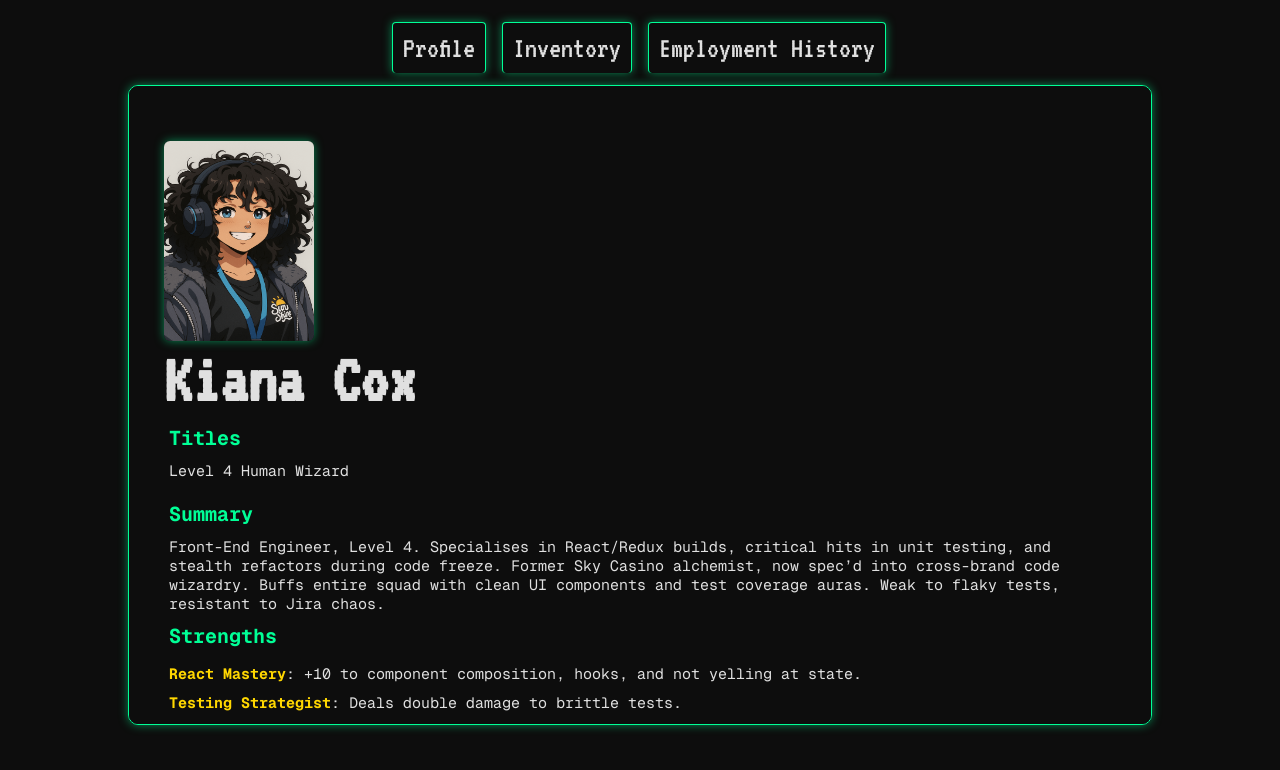
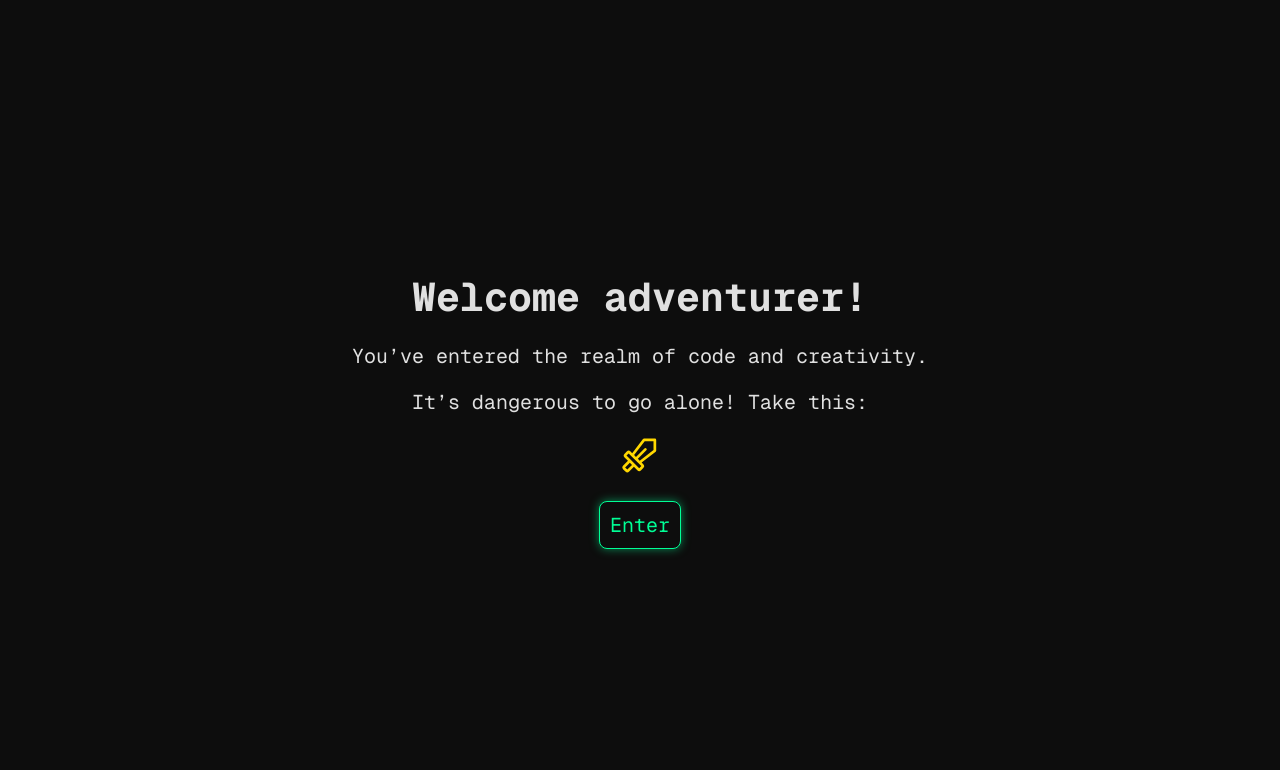
Before and after one commit to kianacox/portfolio, a Next.js app: page / in a window 1280 px wide. Shown: the top 770 px of the page. Built offline with nearby package versions, Linux system fonts and the light colour scheme.

Commit message:
feat: added overlay on initial page load

```diff
--- a/src/app/components/Content/index.tsx
+++ b/src/app/components/Content/index.tsx
@@ -2,9 +2,9 @@
 
 import styles from './index.module.scss';
 import Profile from '../Profile';
-import Inventory from '../Inventory';
 import { useState } from 'react';
 import EmploymentTmeline from '../Timeline';
+import { motion } from 'motion/react';
 
 const Content: React.FC = () => {
   type TabKey = 'profile' | 'inventory' | 'employment' | 'education';
@@ -12,13 +12,10 @@ const Content: React.FC = () => {
 
   const tabArray = [
     { key: 'profile', label: 'Profile' },
-    { key: 'inventory', label: 'Inventory' },
     { key: 'employment', label: 'Employment History' },
   ];
   const renderContent = () => {
     switch (activeTab) {
-      case 'inventory':
-        return <Inventory />;
       case 'employment':
         return <EmploymentTmeline />;
       default:
@@ -27,7 +24,13 @@ const Content: React.FC = () => {
   };
 
   return (
-    <main className={styles.content} data-testid="content">
+    <motion.main
+      className={styles.content}
+      data-testid="content"
+      initial={{ opacity: 0 }}
+      animate={{ opacity: 1 }}
+      transition={{ duration: 0.5 }}
+    >
       <div className={styles.tabsContainer}>
         {tabArray.map(({ key, label }) => (
           <button key={key} onClick={() => setActiveTab(key as TabKey)} className={styles.tabs}>
@@ -36,7 +39,7 @@ const Content: React.FC = () => {
         ))}
       </div>
       <div className={styles.contentCard}>{renderContent()}</div>
-    </main>
+    </motion.main>
   );
 };
 
--- /dev/null
+++ b/src/app/components/LandingOverlay/index.module.scss
@@ -0,0 +1,38 @@
+.landingOverlay {
+  height: 100vh;
+  padding: 20px;
+  width: 100%;
+  height: 100vh;
+  background-color: var(--background);
+  display: flex;
+  justify-content: center;
+  align-items: center;
+  flex-direction: column;
+  gap: 20px;
+  font-size: 20px;
+
+  .enterButton {
+    cursor: pointer;
+    font-family: var(--font-primary);
+    color: var(--primary-accent);
+    font-size: 20px;
+    padding: 10px;
+    border-radius: 8px;
+    background-color: var(--background);
+    box-shadow: 0 0 10px var(--primary-accent-50);
+    border: 1px solid var(--primary-accent);
+    transition: transform 0.3s ease;
+    &:hover {
+      transform: scale(1.1);
+    }
+  }
+
+  .swordIcon {
+    color: var(--highlights);
+    text-shadow:
+      0 0 6px var(--highlights-50),
+      0 0 12px var(--highlights-50),
+      0 0 18px var(--highlights-50);
+    transition: transform 0.3s ease;
+  }
+}
--- /dev/null
+++ b/src/app/components/LandingOverlay/index.tsx
@@ -0,0 +1,39 @@
+import styles from './index.module.scss';
+import { PiSword } from 'react-icons/pi';
+import { motion } from 'motion/react';
+
+interface LandingOverlayProps {
+  onStart: () => void;
+}
+const LandingOverlay: React.FC<LandingOverlayProps> = ({ onStart }) => {
+  return (
+    <motion.div
+      className={styles.landingOverlay}
+      initial={{ opacity: 0 }}
+      animate={{ opacity: 1 }}
+      transition={{ duration: 0.8, delay: 0.5 }}
+    >
+      <h1>Welcome adventurer!</h1>
+      <p>You&rsquo;ve entered the realm of code and creativity.</p>
+      <p>It&rsquo;s dangerous to go alone! Take this:</p>
+
+      <motion.div
+        initial={{ scale: 1 }}
+        animate={{ scale: [1, 1.1, 1] }}
+        transition={{
+          duration: 1.5,
+          repeat: Infinity,
+          ease: 'easeInOut',
+        }}
+      >
+        <PiSword size={40} className={styles.swordIcon} />
+      </motion.div>
+
+      <button className={styles.enterButton} onClick={onStart}>
+        Enter
+      </button>
+    </motion.div>
+  );
+};
+
+export default LandingOverlay;
--- a/src/app/components/Timeline/index.tsx
+++ b/src/app/components/Timeline/index.tsx
@@ -8,7 +8,7 @@ import TimelineOppositeContent from '@mui/lab/TimelineOppositeContent';
 
 import styles from './index.module.scss';
 import { RiNextjsFill } from 'react-icons/ri';
-import { FaGitAlt } from 'react-icons/fa';
+import { FaGitAlt, FaJs } from 'react-icons/fa';
 import { BiLogoTypescript } from 'react-icons/bi';
 import { FaHtml5 } from 'react-icons/fa';
 import { MdCss } from 'react-icons/md';
@@ -47,6 +47,7 @@ const EmploymentTmeline: React.FC = () => {
   const skillsFlutter = [
     { name: 'React', icon: <FaReact size={iconSize} /> },
     { name: 'Redux', icon: <SiRedux size={iconSize} /> },
+    { name: 'JavaScript', icon: <FaJs size={iconSize} /> },
     { name: 'Testing Library', icon: <SiTestinglibrary size={iconSize} /> },
     { name: 'Workflows', icon: <FaGithub size={iconSize} /> },
     { name: 'Design Systems', icon: <FaFigma size={iconSize} /> },
--- a/src/app/page.tsx
+++ b/src/app/page.tsx
@@ -1,13 +1,23 @@
+'use client';
+
 import styles from './page.module.css';
 import Content from './components/Content';
 import { SpeedInsights } from '@vercel/speed-insights/next';
 import { Analytics } from '@vercel/analytics/next';
+import { useState } from 'react';
+import LandingOverlay from './components/LandingOverlay';
 
 export default function Home() {
+  const [hasStarted, setHasStarted] = useState(false);
+
+  const handleStart = () => {
+    setHasStarted(true);
+  };
+
   return (
     <div className={styles.page}>
       <main className={styles.main}>
-        <Content />
+        {hasStarted ? <Content /> : <LandingOverlay onStart={handleStart} />}
         <SpeedInsights />
         <Analytics />
       </main>
```
